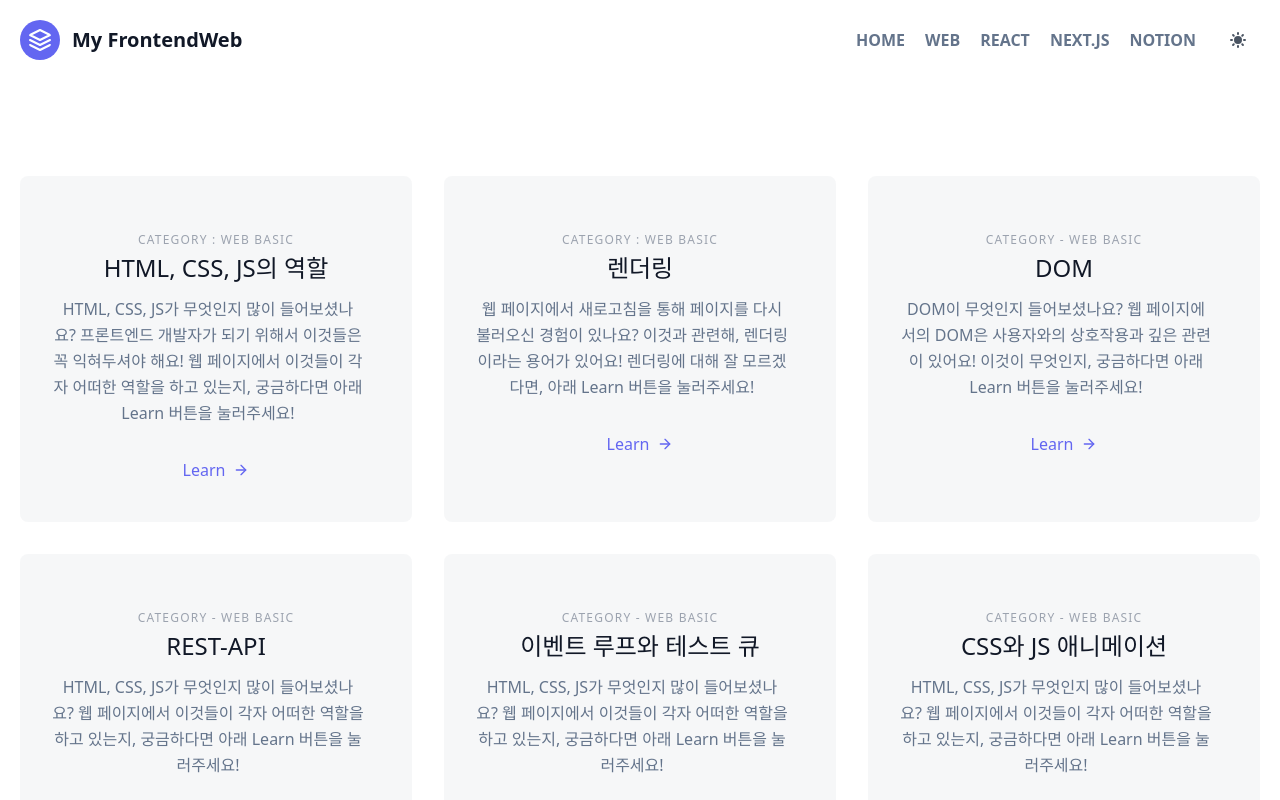
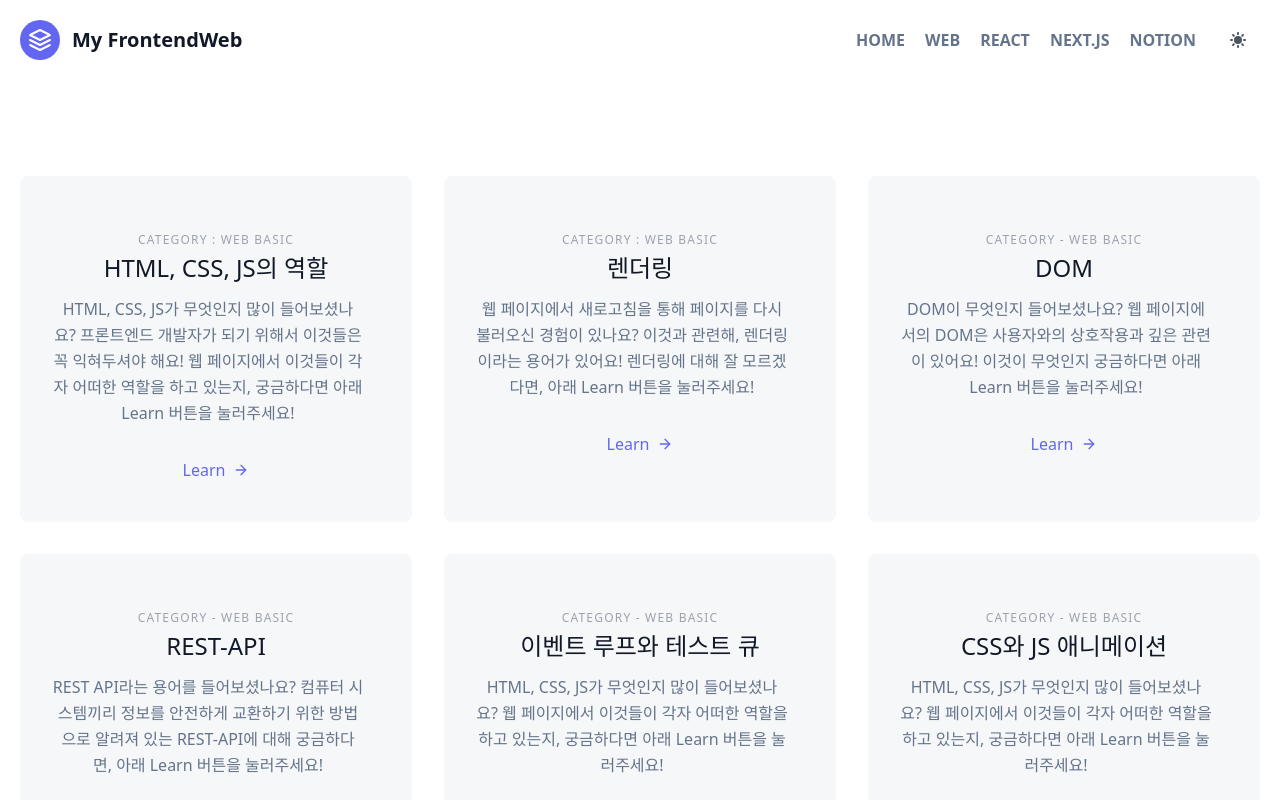
Before and after one commit to Lee-Sang-Beom/nextjs_and_notion, a Next.js app: page /web in a window 1280 px wide. Shown: the top 800 px of the page. Built offline with nearby package versions, Linux system fonts and the light colour scheme.

Commit message:
notfit desc : rest-api

```diff
--- a/components/web_main.js
+++ b/components/web_main.js
@@ -79,8 +79,8 @@ export default function WebMain() {
                 </h1>
                 <p className="leading-relaxed mb-3">
                   DOM이 무엇인지 들어보셨나요? 웹 페이지에서의 DOM은 사용자와의
-                  상호작용과 깊은 관련이 있어요! 이것이 무엇인지, 궁금하다면
-                  아래 Learn 버튼을 눌러주세요!
+                  상호작용과 깊은 관련이 있어요! 이것이 무엇인지 궁금하다면 아래
+                  Learn 버튼을 눌러주세요!
                 </p>
                 <a className="text-indigo-500 inline-flex items-center mt-5">
                   Learn
@@ -113,9 +113,9 @@ export default function WebMain() {
                   REST-API
                 </h1>
                 <p className="leading-relaxed mb-3">
-                  HTML, CSS, JS가 무엇인지 많이 들어보셨나요? 웹 페이지에서
-                  이것들이 각자 어떠한 역할을 하고 있는지, 궁금하다면 아래 Learn
-                  버튼을 눌러주세요!
+                  REST API라는 용어를 들어보셨나요? 컴퓨터 시스템끼리 정보를
+                  안전하게 교환하기 위한 방법으로 알려져 있는 REST-API에 대해
+                  궁금하다면, 아래 Learn 버튼을 눌러주세요!
                 </p>
                 <a className="text-indigo-500 inline-flex items-center mt-5">
                   Learn
```
